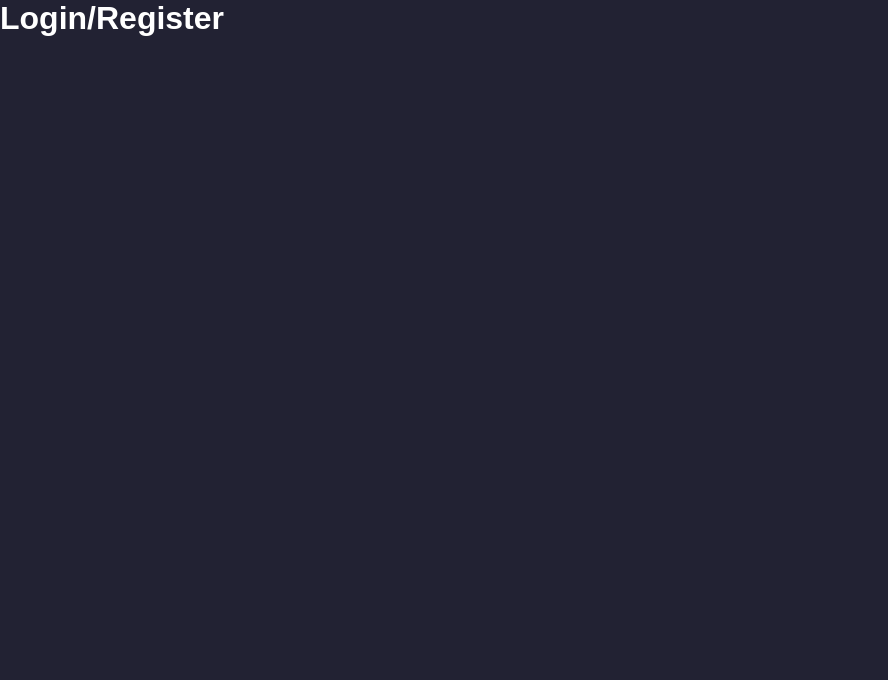
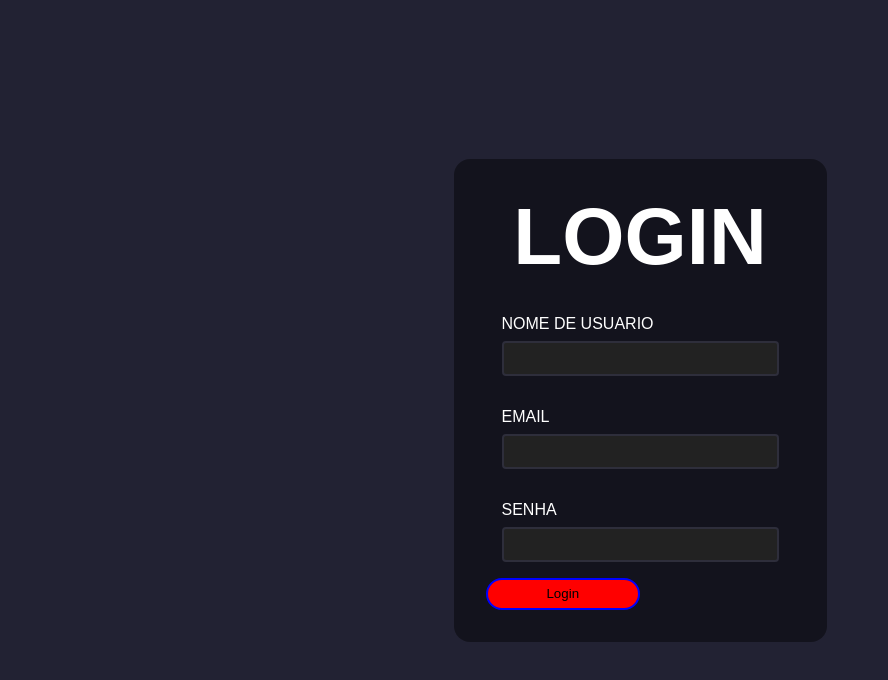
Before and after one commit to TheBestGekyume/MiniLiveChat, a React (Vite) app in the folder Front-End/: page / in a window 1280 px wide. Shown: the top 680 px of the page, without its empty margins (0-888 px from the left). Built offline with nearby package versions, Linux system fonts and the light colour scheme.

Commit message:
começa tela de login

```diff
--- a/Front-End/package.json
+++ b/Front-End/package.json
@@ -10,16 +10,15 @@
     "preview": "vite preview"
   },
   "dependencies": {
-    "@tailwindcss/vite": "^4.1.4",
     "autoprefixer": "^10.4.21",
     "postcss": "^8.5.3",
     "react": "^19.0.0",
     "react-dom": "^19.0.0",
-    "react-router-dom": "^7.5.1",
-    "tailwindcss": "^4.1.4"
+    "react-router-dom": "^7.5.1"
   },
   "devDependencies": {
     "@eslint/js": "^9.22.0",
+    "@types/history": "^4.7.11",
     "@types/react": "^19.0.10",
     "@types/react-dom": "^19.0.4",
     "@types/react-router-dom": "^5.3.3",
--- a/Front-End/src/pages/Login/Login.tsx
+++ b/Front-End/src/pages/Login/Login.tsx
@@ -1,5 +1,28 @@
+import "./login.scss";
+
 function Login() {
-    return <h1>Login/Register</h1>;
-  }
+    return (
+        <section id="login">
+            <form action="">
+                <h1>LOGIN</h1>
 
-  export default Login;
+                <fieldset>
+                    <label htmlFor="name">NOME DE USUARIO</label>
+                    <input type="text" name="name" id="name" />
+                </fieldset>
+                <fieldset>
+                    <label htmlFor="email">EMAIL</label>
+                    <input type="email" name="email" id="email" />
+                </fieldset>
+                <fieldset>
+                    <label htmlFor="password">SENHA</label>
+                    <input type="password" name="password" id="password" />
+                </fieldset>
+
+                <button>Login</button>
+            </form>
+        </section>
+    );
+}
+
+export default Login;
--- /dev/null
+++ b/Front-End/src/pages/Login/login.scss
@@ -0,0 +1,58 @@
+#login {
+    display: flex;
+    flex-direction: column;
+    justify-content: center;
+    align-items: center;
+    width: 100vw;
+    height: 100vh;
+
+    h1 {
+        text-align: center;
+        font-size: 5rem;
+        margin-bottom: 1rem;
+    }
+
+    form {
+        width: auto;
+        height: auto;
+        border-radius: 1rem;
+        padding: 2rem;
+        background-color: #00000070;
+
+        fieldset {
+            display: flex;
+            flex-direction: column;
+            gap: 0.5rem;
+            border: none;
+            padding: 1rem;
+
+
+            input {
+                outline: none;
+                border-radius: 0.25rem;
+                border: solid 2px #2e2e3b;
+                background-color: #222;
+                color: #fff;
+                padding: 0.25rem;
+                font-size: 1.25rem;
+                transition: 300ms;
+
+                &:focus {
+                    size: 1.2;
+                    border-color: #fff;
+                    background-color: #111;
+
+                }
+            }
+        }
+
+        button{
+            border: 2px solid blue;
+            border-radius: 1rem;
+            background-color: red;
+            width: 50%;
+            height: 2rem;
+            margin: auto    ;
+        }
+    }
+}
```
Also changed, not shown: 1 other file (tests, documents, lock files or other folders).
